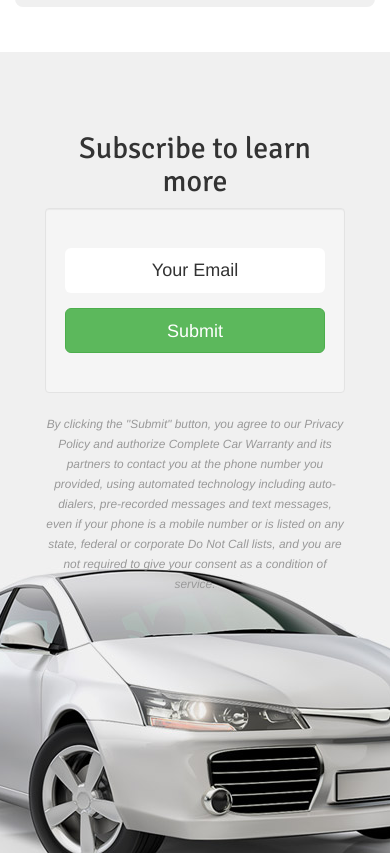
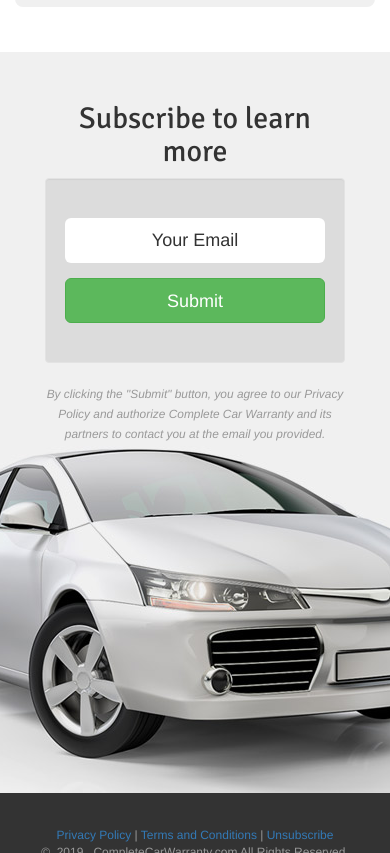
Before and after one commit to Russlascala/WP-CCW-nav-Iframe, a plain HTML site: page article.html in a window 390 px wide. Shown: the part 2215-3068 px from the top of the page. Drawn offline with nearby package versions, Linux system fonts and the light colour scheme.

Commit message:
made some style changes and updated subscribe to go for email not phone

```diff
--- a/article.html
+++ b/article.html
@@ -226,12 +226,7 @@
                             </div>
                             <small class="promise"><em>By clicking the "Submit" button, you agree to our Privacy Policy
                                     and authorize Complete Car Warranty and
-                                    its partners to contact you at the phone number you provided, using automated
-                                    technology including auto-dialers,
-                                    pre-recorded messages and text messages, even if your phone is a mobile number or is
-                                    listed on any state, federal or
-                                    corporate Do Not Call lists, and you are not required to give your consent as a
-                                    condition of service.</em></small>
+                                    its partners to contact you at the email you provided.</em></small>
                         </div>
                     </div>
                 </div>
--- a/css/stylesheet.css
+++ b/css/stylesheet.css
@@ -328,8 +328,11 @@ input:focus::placeholder { color:#999 !important; }
 }
 
 section {
-    padding: 60px 0;
+    padding: 30px 0 90px 0;;
     text-align: center;
+}
+.well{
+    background-color:#dcdcdc;
 }
 .free {
     text-transform: uppercase;
@@ -358,6 +361,7 @@ button.btn {
 }
 .promise {
     color: #999;
+    margin-bottom:20px;
 }
 
 .Teaser{
```
Also changed, not shown: news.html (+3 -4 lines).
